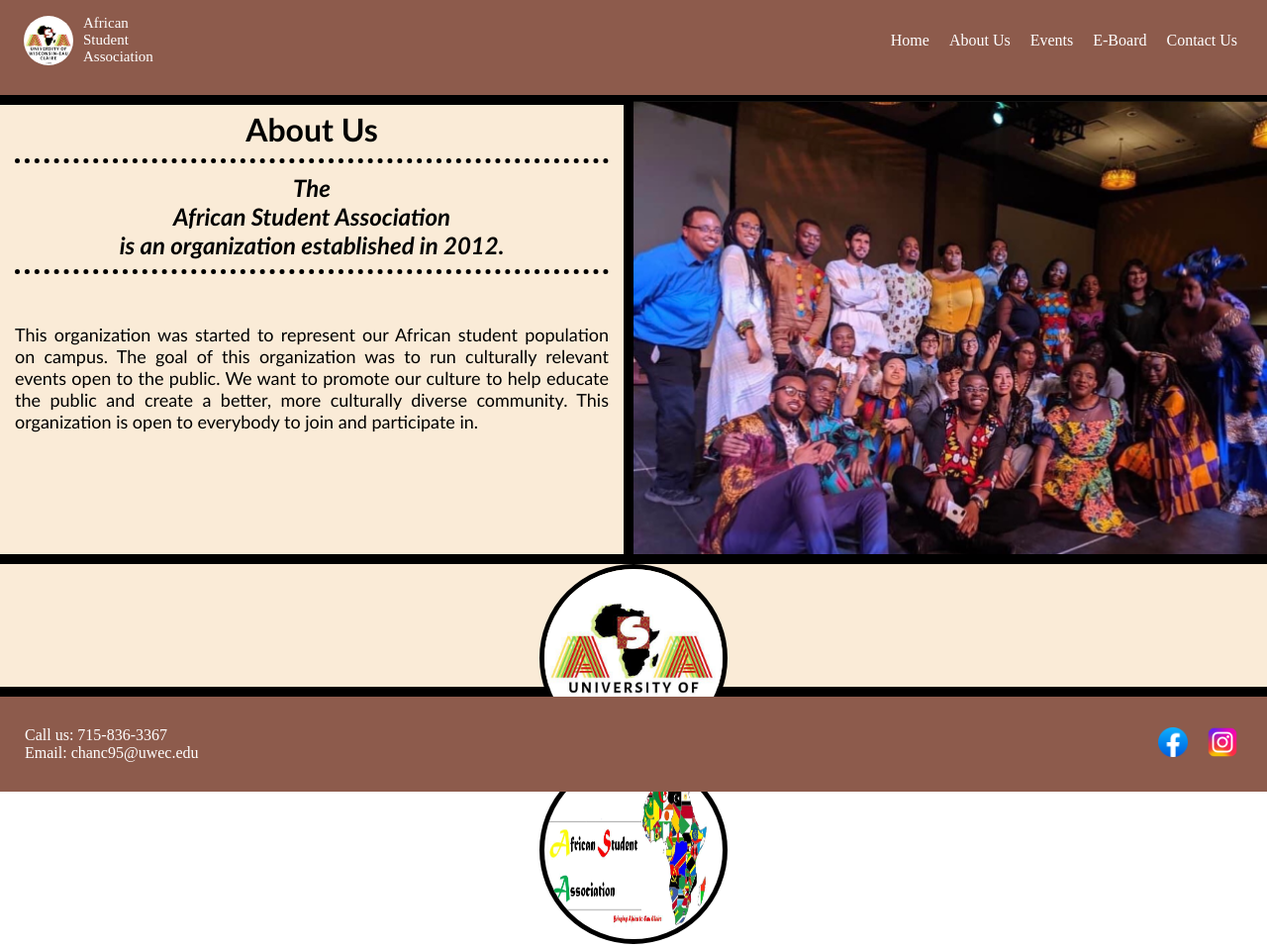
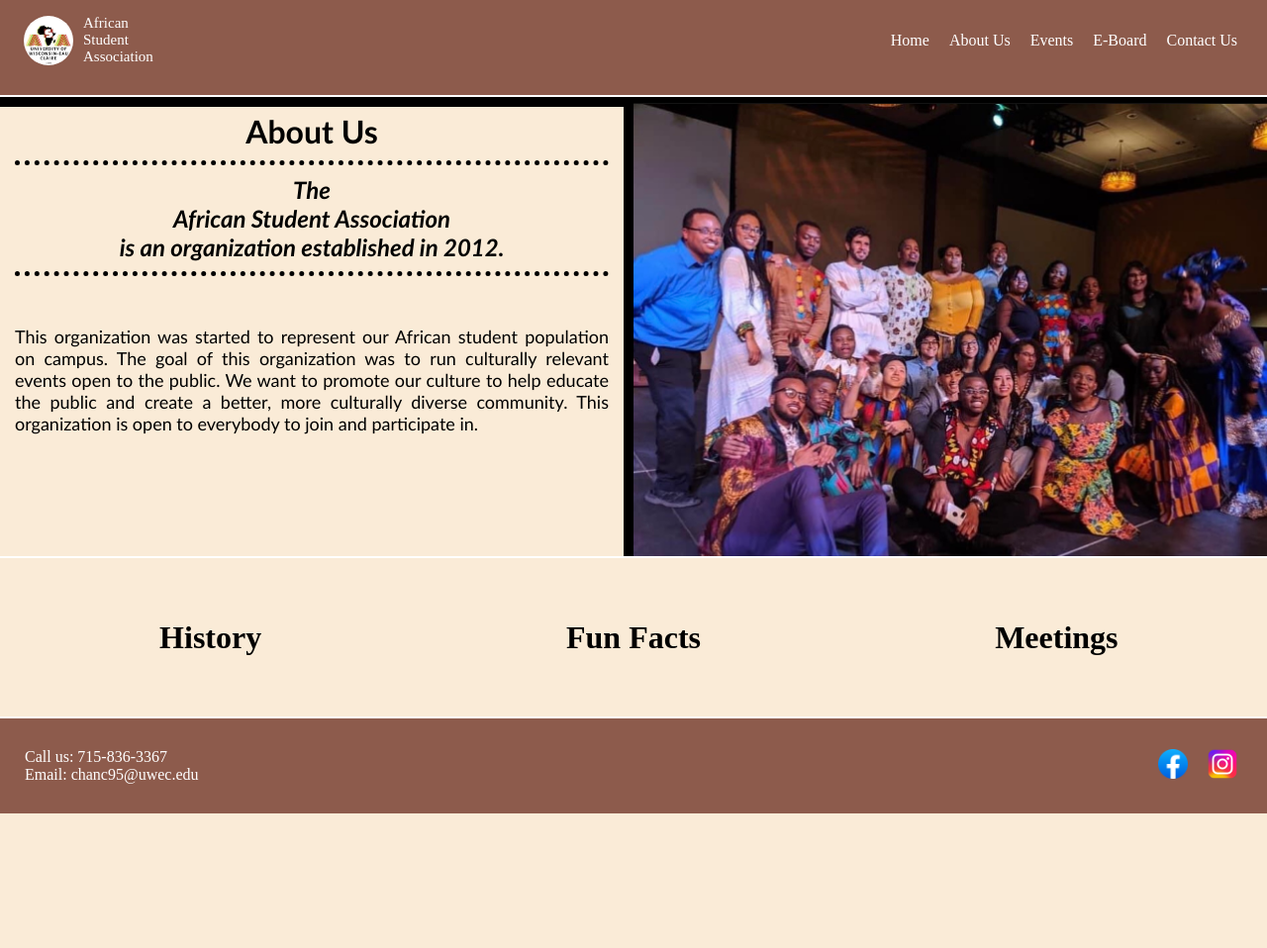
Before and after one commit to oadegokee/African-Student-Association, a PHP site: page /about_us.html in a window 1280 px wide. Shown: the whole page at 99% size. After the commit the page ends 822 px from the top, so only its background shows below. Run offline with PHP 8.4, Linux system fonts and the light colour scheme.

Commit message:
Quick update

```diff
--- a/about_us.html
+++ b/about_us.html
@@ -51,9 +51,18 @@
   </p>
   </div>
   <div class="image_display"></div>
-  <div class="logo_display">
+  <!-- <div class="logo_display">
       <img src="./images/ASA_logo.jpg" alt="ASA Logo 2019" width="190px" id="logo_2019">
       <img src="./images/ASA 2018.png" alt="ASA Logo 2018" width="190px" height="190px" id="logo_2018">
+  </div> -->
+  <!-- <div class="otherPages"> -->
+    <!-- <h4>Visit our other pages to learn more about us and Africa</h4> -->
+    <div class="links">
+      <a href="history.html">History</a>
+      <a href="funfacts.html">Fun Facts</a>
+      <a href="meetings.html">Meetings</a>
+    </div>
+
   </div>
 
   <div class="footer">
--- a/css/about_us.css
+++ b/css/about_us.css
@@ -3,11 +3,12 @@ body {
   grid-template-areas:
     "header header"
     "about image"
-    "logo logo"
+    "other other"
     "footer footer";
-  grid-template-rows: 12vh 58vh 18vh 12vh;
+  grid-template-rows: 12vh 58vh 20vh 12vh;
   grid-template-columns: 1fr 1fr;
   height: 100vh;
+  row-gap: 2px;
 }
 
 .header {
@@ -53,16 +54,16 @@ body {
   font-size: large;
 }
 
-.logo_display {
+/* .logo_display {
   grid-area: logo;
   border-top: 10px solid black;
   border-bottom: 10px solid black;
   background-color: antiquewhite;
   text-align: center;
 
-}
+} */
 
-.logo_display img {
+/* .logo_display img {
   display: inline-block;
   margin-left: 300px;
   margin-right: 300px;
@@ -78,6 +79,45 @@ body {
   border-radius: 50%;
   border: 5px solid black;
   background-color: white;
+
+} */
+
+/* .otherPages{
+  grid-area: other;
+  background-color: antiquewhite;
+}
+
+.otherPages h4 {
+  font-size: 2em;
+
+} */
+
+.links {
+  grid-area: other;
+  background-color: antiquewhite;
+  display: grid;
+  grid-template-columns: repeat(3, 1fr);
+  width: 100%;
+  justify-content: center;
+  align-content: center;
+  /* background-color: antiquewhite; */
+  height: 100%;
+  text-align: center;
+  column-gap: 2px
+
+}
+
+.links a {
+  padding: 20px;
+  font-size: 2em;
+  color: black;
+  height: 100%;
+  font-weight: bold;
+}
+
+.links a:hover {
+  color: #8d5b4c;
+
 
 }
 
--- a/css/meetings.css
+++ b/css/meetings.css
@@ -10,14 +10,14 @@ body {
 
 #meetingInfo {
   margin: 0 auto;
-  font-size: 1.5em;
+  font-size: 1.3em;
   line-height: 1.5;
   width: 90%;
   align-items: center;
 }
 
 #meetingInfo h1 {
-    margin-top: 15px;
+    margin-top: 1px;
 }
 
 #meetingInfo h1, #purpose, #goal {
```
Also changed, not shown: events.html (+18 -4 lines), images/calendar.png (added).
